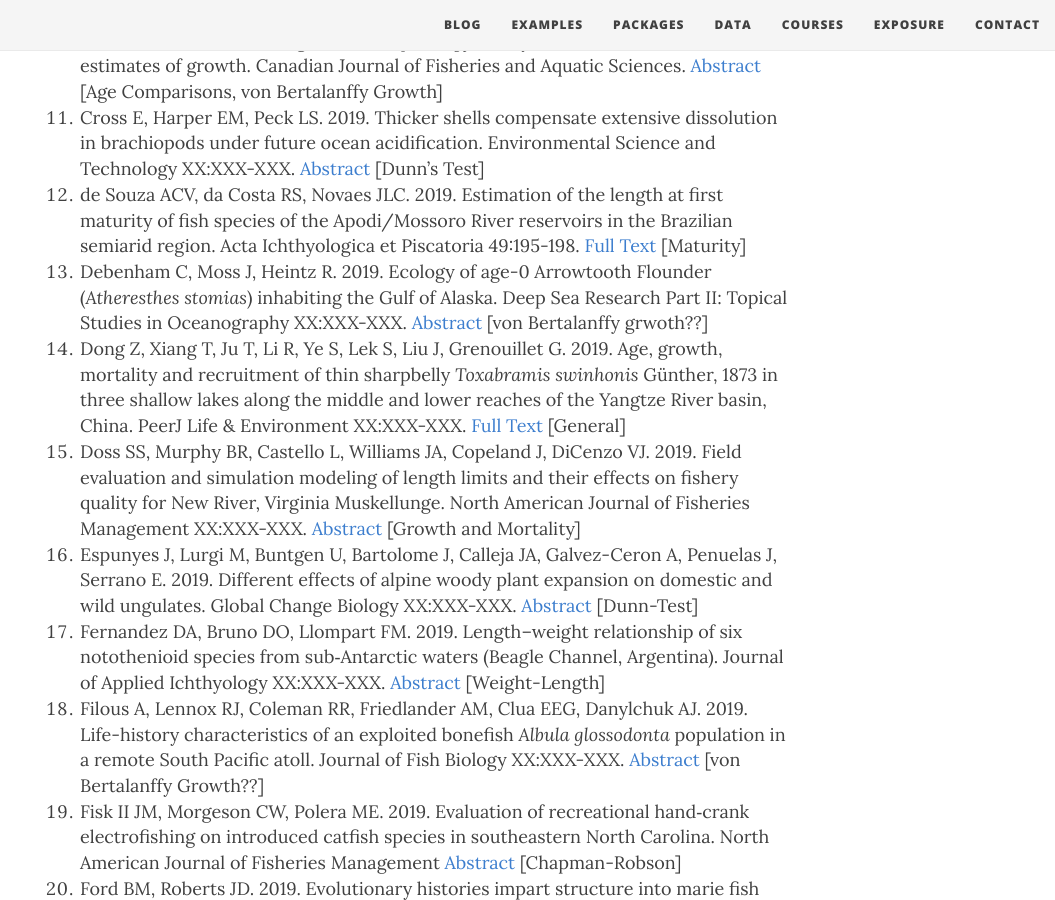
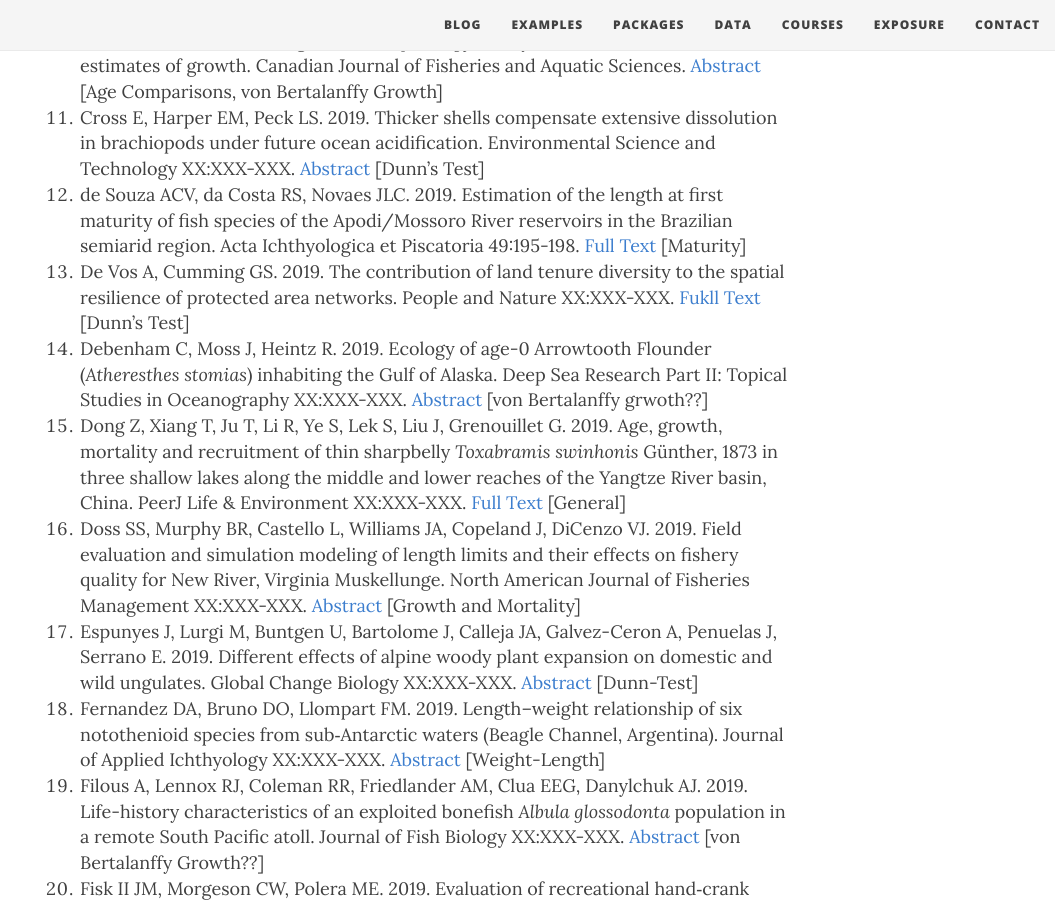
Before and after one commit to droglenc/fishR, a Jekyll site: the page built from exposure/exposure-citations19.md, in a window 1280 px wide and 900 px high, scrolled down 1270 px. Shown: the whole window, without its empty margins (225-1280 px from the left). Built offline with Jekyll 4.4.1, drawn with Linux system fonts in a browser that asks for light colours; nearby versions of some CDN libraries; some of the changed lines change nothing that is shown.

Commit message:
Update exposure-citations19.md

```diff
--- a/exposure/exposure-citations19.md
+++ b/exposure/exposure-citations19.md
@@ -5,7 +5,7 @@ subtitle: fishR and FSA is Being Used!!
 css: "/css/exposure-citation.css"
 ---
 
-The [**IFAR** book](http://derekogle.com/IFAR/), **fishR** website, or the **FSA** package were cited in the following <span id="contact-div">69</span> publications.
+The [**IFAR** book](http://derekogle.com/IFAR/), **fishR** website, or the **FSA** package were cited in the following <span id="contact-div">70</span> publications.
 
 1. Aslan CE, Shiels AB, Haines W, Liang CT. 2019. Non‐native insects dominate daytime pollination in a high‐elevation Hawaiian dryland ecosystem. American Journal of Botany XX:XXX-XXX. [Abstract](https://bsapubs.onlinelibrary.wiley.com/doi/abs/10.1002/ajb2.1233) [???]
 1. Altenritter ME, Walthier BD. 2019. The legacy of hypoxia: tracking carryover effects of low oxygen exposure in a demersal fish using geochemical tracers. Transactions of the American Fisheries Society XX:XXX-XXX. [Abstract](https://afspubs.onlinelibrary.wiley.com/doi/abs/10.1002/tafs.10159) [von Bertalanffy Growth]
@@ -20,6 +20,7 @@ amphibian conservation. Aquatic Conservation: Marine and Freshwater Ecosystems X
 1. Crane DP, Cornett MR, Bauerlien CJ, Hawkins ML, Isermann DA, Hansbarger JL, Kapuscinski KL, Meerbeek JR, Simonson TD, Kampa JM. 2019. Validity of age estimates from muskellunge *Esox masquinongy* fin rays and associated effects on estimates of growth. Canadian Journal of Fisheries and Aquatic Sciences. [Abstract](https://www.nrcresearchpress.com/doi/abs/10.1139/cjfas-2018-0404) [Age Comparisons, von Bertalanffy Growth]
 1. Cross E, Harper EM, Peck LS. 2019. Thicker shells compensate extensive dissolution in brachiopods under future ocean acidification. Environmental Science and Technology XX:XXX-XXX. [Abstract](https://pubs.acs.org/doi/abs/10.1021/acs.est.9b00714) [Dunn's Test]
 1. de Souza ACV, da Costa RS, Novaes JLC. 2019. Estimation of the length at first maturity of fish species of the Apodi/Mossoro River reservoirs in the Brazilian semiarid region. Acta Ichthyologica et Piscatoria 49:195-198. [Full Text](https://www.researchgate.net/publication/333731584_ESTIMATION_OF_THE_LENGTH_AT_FIRST_MATURITY_OF_FISH_SPECIES_OF_THE_APODIMOSSORO_RIVER_RESERVOIRS_IN_THE_BRAZILIAN_SEMIARID_REGION) [Maturity]
+1. De Vos A, Cumming GS. 2019. The contribution of land tenure diversity to the spatial resilience of protected area networks. People and Nature XX:XXX-XXX. [Fukll Text](https://besjournals.onlinelibrary.wiley.com/doi/pdf/10.1002/pan3.29) [Dunn's Test]
 1. Debenham C, Moss J, Heintz R. 2019. Ecology of age-0 Arrowtooth Flounder (*Atheresthes stomias*) inhabiting the Gulf of Alaska. Deep Sea Research Part II: Topical Studies in Oceanography XX:XXX-XXX. [Abstract](https://www.sciencedirect.com/science/article/pii/S0967064519301961) [von Bertalanffy grwoth??]
 1. Dong Z, Xiang T, Ju T, Li R, Ye S, Lek S, Liu J, Grenouillet G. 2019. Age, growth, mortality and recruitment of thin sharpbelly *Toxabramis swinhonis* Günther, 1873 in three shallow lakes along the middle and lower reaches of the Yangtze River basin, China. PeerJ Life & Environment XX:XXX-XXX. [Full Text](https://peerj.com/articles/6772/) [General]
 1. Doss SS, Murphy BR, Castello L, Williams JA, Copeland J, DiCenzo VJ. 2019. Field evaluation and simulation modeling of length limits and their effects on fishery quality for New River, Virginia Muskellunge. North American Journal of Fisheries Management XX:XXX-XXX. [Abstract](https://afspubs.onlinelibrary.wiley.com/doi/abs/10.1002/nafm.10251) [Growth and Mortality]
```
